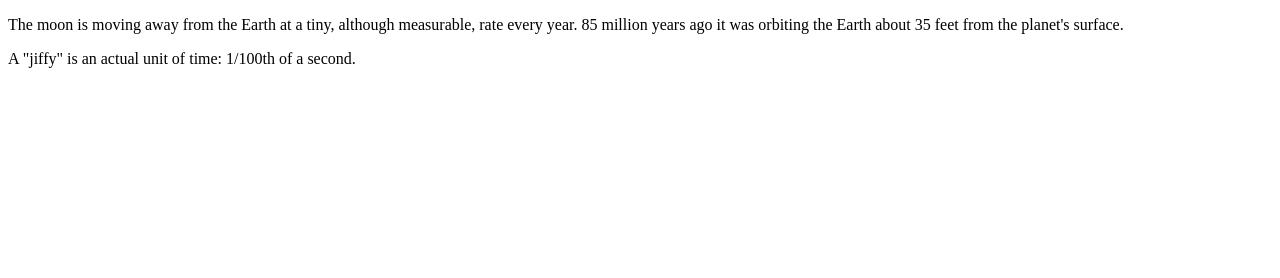
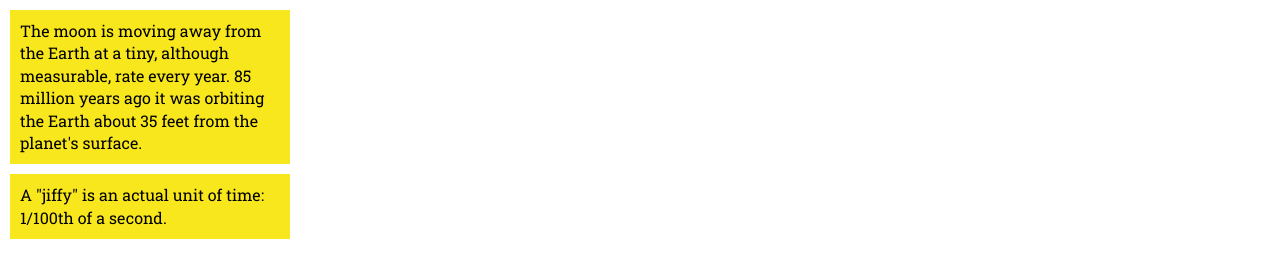
Before and after one commit to hubudibu/coding-course-css-layout, a plain HTML site: page index.html in a window 1280 px wide. Drawn offline with Linux system fonts and the light colour scheme.

Commit message:
exercise 1 done

```diff
--- a/index.html
+++ b/index.html
@@ -6,6 +6,7 @@
   <meta http-equiv="X-UA-Compatible" content="ie=edge">
   <title>CSS Layout</title>
 
+  <link rel="stylesheet" href="reset.css">
   <link href="https://fonts.googleapis.com/css?family=Roboto+Slab&display=swap" rel="stylesheet">
   <link rel="stylesheet" href="style.css">
 </head>
--- /dev/null
+++ b/reset.css
@@ -0,0 +1,48 @@
+/* http://meyerweb.com/eric/tools/css/reset/
+   v2.0 | 20110126
+   License: none (public domain)
+*/
+
+html, body, div, span, applet, object, iframe,
+h1, h2, h3, h4, h5, h6, p, blockquote, pre,
+a, abbr, acronym, address, big, cite, code,
+del, dfn, em, img, ins, kbd, q, s, samp,
+small, strike, strong, sub, sup, tt, var,
+b, u, i, center,
+dl, dt, dd, ol, ul, li,
+fieldset, form, label, legend,
+table, caption, tbody, tfoot, thead, tr, th, td,
+article, aside, canvas, details, embed,
+figure, figcaption, footer, header, hgroup,
+menu, nav, output, ruby, section, summary,
+time, mark, audio, video {
+	margin: 0;
+	padding: 0;
+	border: 0;
+	font-size: 100%;
+	font: inherit;
+	vertical-align: baseline;
+}
+/* HTML5 display-role reset for older browsers */
+article, aside, details, figcaption, figure,
+footer, header, hgroup, menu, nav, section {
+	display: block;
+}
+body {
+	line-height: 1;
+}
+ol, ul {
+	list-style: none;
+}
+blockquote, q {
+	quotes: none;
+}
+blockquote:before, blockquote:after,
+q:before, q:after {
+	content: '';
+	content: none;
+}
+table {
+	border-collapse: collapse;
+	border-spacing: 0;
+}
--- a/style.css
+++ b/style.css
@@ -1,4 +1,13 @@
+div {
+  width: 300px;
+}
+
 p {
-  font-family: RobotoSlab;
+  font-family: "Roboto Slab";
   font-size: 16px;
+  background-color: #f8e71c;
+  line-height: 1.4;
+  /* this is the important part: */
+  padding: 10px;
+  margin: 10px;
 }
```
